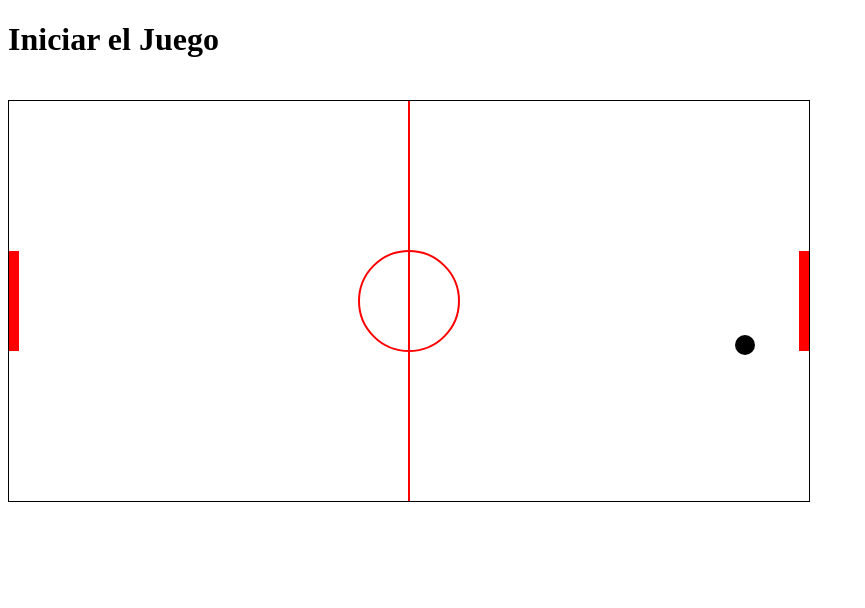
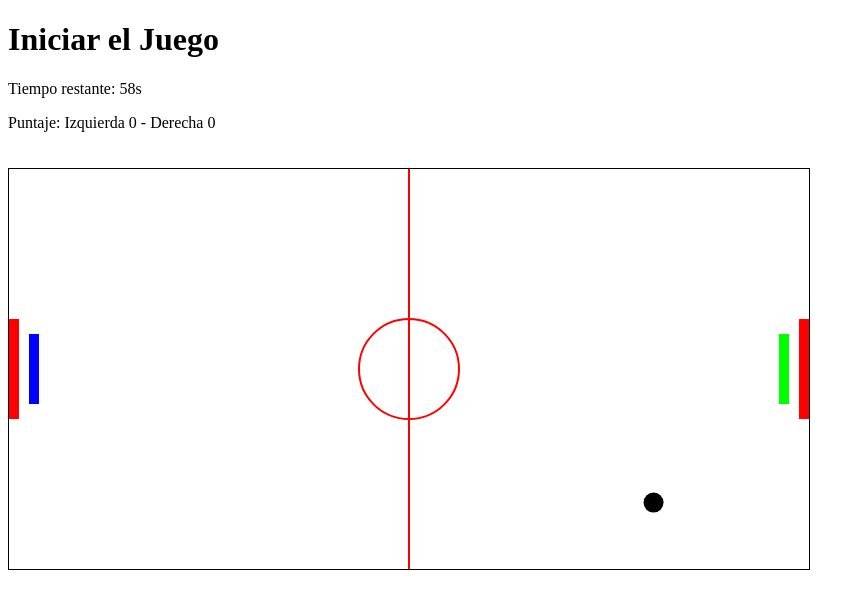
Before and after one commit to PioIX/2024-TPFinal-G01, a Next.js app: page /game in a window 1280 px wide. Both pictures are taken after typing "Sample" into the empty fields and a click on the button "Iniciar Juego". Shown: the top 608 px of the page, without its empty margins (0-865 px from the left). Built offline with nearby package versions, Linux system fonts and the light colour scheme.

Commit message:
MUCHO AVANCE

```diff
--- a/src/app/game/page.js
+++ b/src/app/game/page.js
@@ -8,6 +8,8 @@ export default function Game() {
   const [error, setError] = useState("");
   const canvasRef = useRef(null);
   const [gameStarted, setGameStarted] = useState(false);
+  const [score, setScore] = useState({ left: 0, right: 0 });
+  const [timeLeft, setTimeLeft] = useState(60); // 60 segundos de tiempo de juego
 
   const handleStartGame = (e) => {
     e.preventDefault();
@@ -24,12 +26,34 @@ export default function Game() {
 
     const canvas = canvasRef.current;
     const context = canvas.getContext("2d");
+
     let ballX = canvas.width / 2;
     let ballY = canvas.height / 2;
     const ballRadius = 10;
-    let dx = 2; // Velocidad en el eje X
-    let dy = 2; // Velocidad en el eje Y
+    let dx = 3; // Velocidad en el eje X
+    let dy = 3; // Velocidad en el eje Y
+    const friction = 0.99; // Fricción para reducir la velocidad
 
+    // Paleta del jugador
+    const paddleHeight = 70;
+    const paddleWidth = 10;
+    let player1Y = (canvas.height - paddleHeight) / 2; // Posición del primer jugador
+    let player2Y = (canvas.height - paddleHeight) / 2; // Posición del segundo jugador
+    let playerSpeed = 5;
+
+    // Variables para controlar la cuenta regresiva
+    const timerInterval = setInterval(() => {
+      setTimeLeft((prev) => {
+        if (prev <= 0) {
+          clearInterval(timerInterval);
+          setGameStarted(false);
+          return 0;
+        }
+        return prev - 1;
+      });
+    }, 1000);
+
+    // Función para dibujar la cancha y actualizar el estado del juego
     const draw = () => {
       context.clearRect(0, 0, canvas.width, canvas.height);
 
@@ -63,6 +87,14 @@ export default function Game() {
       // Zona de gol derecha
       context.fillRect(canvas.width - goalHeight, (canvas.height - goalWidth) / 2, goalHeight, goalWidth);
 
+      // Dibuja la paleta del jugador 1
+      context.fillStyle = "#0000FF";
+      context.fillRect(20, player1Y, paddleWidth, paddleHeight);
+
+      // Dibuja la paleta del jugador 2
+      context.fillStyle = "#00FF00"; // Color del segundo jugador
+      context.fillRect(canvas.width - paddleWidth - 20, player2Y, paddleWidth, paddleHeight);
+
       // Dibuja la pelota
       context.beginPath();
       context.arc(ballX, ballY, ballRadius, 0, Math.PI * 2);
@@ -70,22 +102,81 @@ export default function Game() {
       context.fill();
       context.closePath();
 
-      // Mueve la pelota
-      if (ballX + dx > canvas.width - ballRadius || ballX + dx < ballRadius) {
-        dx = -dx;
-      }
+      // Mueve la pelota con fricción
+      ballX += dx;
+      ballY += dy;
+      dx *= friction;
+      dy *= friction;
+
+      // Rebote en los bordes superior e inferior
       if (ballY + dy > canvas.height - ballRadius || ballY + dy < ballRadius) {
         dy = -dy;
       }
 
-      ballX += dx;
-      ballY += dy;
+      // Detección de colisión con la paleta del jugador 1
+      if (
+        ballX - ballRadius < 30 && // Cercano al lado izquierdo (donde está la paleta)
+        ballY > player1Y &&
+        ballY < player1Y + paddleHeight
+      ) {
+        dx = -dx;
+      }
+
+      // Detección de colisión con la paleta del jugador 2
+      if (
+        ballX + ballRadius > canvas.width - paddleWidth - 30 && // Cercano al lado derecho (donde está la paleta)
+        ballY > player2Y &&
+        ballY < player2Y + paddleHeight
+      ) {
+        dx = -dx;
+      }
+
+      // Puntuación en las zonas de gol
+      if (ballX + ballRadius > canvas.width) {
+        setScore((prev) => ({ ...prev, left: prev.left + 1 }));
+        resetBall();
+      }
+      if (ballX - ballRadius < 0) {
+        setScore((prev) => ({ ...prev, right: prev.right + 1 }));
+        resetBall();
+      }
 
       requestAnimationFrame(draw);
     };
 
+    const resetBall = () => {
+      ballX = canvas.width / 2;
+      ballY = canvas.height / 2;
+      dx = 3 * (Math.random() > 0.5 ? 1 : -1);
+      dy = 3 * (Math.random() > 0.5 ? 1 : -1);
+    };
+
+    // Control de la paleta del jugador 1
+    const handleKeyDown = (e) => {
+      if (e.key === "ArrowUp" && player1Y > 0) {
+        player1Y -= playerSpeed;
+      }
+      if (e.key === "ArrowDown" && player1Y < canvas.height - paddleHeight) {
+        player1Y += playerSpeed;
+      }
+      // Control de la paleta del jugador 2 con O y L
+      if (e.key === "o" && player2Y > 0) {
+        player2Y -= playerSpeed;
+      }
+      if (e.key === "l" && player2Y < canvas.height - paddleHeight) {
+        player2Y += playerSpeed;
+      }
+    };
+
     draw();
-  }, [gameStarted]);
+    window.addEventListener("keydown", handleKeyDown);
+
+    // Limpieza
+    return () => {
+      clearInterval(timerInterval);
+      window.removeEventListener("keydown", handleKeyDown);
+    };
+  }, [gameStarted]); // Eliminar player2Y de las dependencias
 
   return (
     <div className={styles.container}>
@@ -109,12 +200,18 @@ export default function Game() {
         </form>
       )}
       {gameStarted && (
+        <div className={styles.canvasContainer}>
+          <div className={styles.scoreBoard}>
+            <p>{`Tiempo restante: ${timeLeft}s`}</p>
+            <p>{`Puntaje: Izquierda ${score.left} - Derecha ${score.right}`}</p>
+          </div>
           <canvas
             ref={canvasRef}
             width={800}
             height={400}
             style={{ border: "1px solid black", marginTop: "20px" }}
           />
+        </div>
       )}
     </div>
   );
--- a/src/app/game/page.module.css
+++ b/src/app/game/page.module.css
@@ -1,13 +1,23 @@
-.gameContainer {
+/* page.module.css */
+
+.container {
   display: flex;
   flex-direction: column;
   align-items: center;
+  justify-content: center;
+  min-height: 100vh;
+  text-align: center;
 }
 
-.canvas {
-  border: 1px solid black;
+.canvasContainer {
+  display: flex;
+  justify-content: center;
+  align-items: center;
+  width: 100vw; /* Asegura que ocupe el ancho completo */
+  height: 100vh; /* Asegura que ocupe el alto completo */
 }
 
-.scoreBoard {
-  margin-top: 10px;
+canvas {
+  margin: auto;
+  border: 2px solid black;
 }
```
Lines whose indentation alone changed are shown as unchanged.
